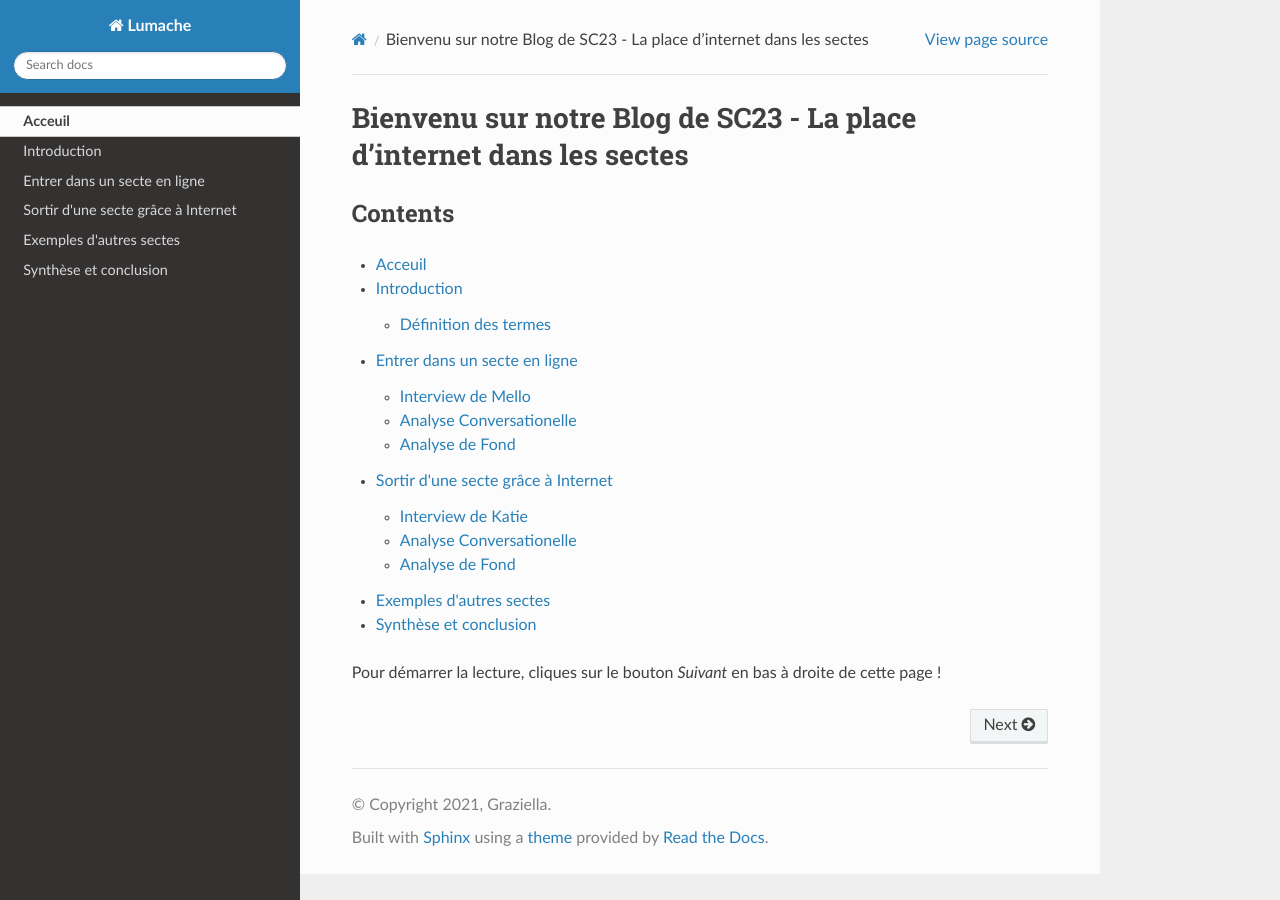
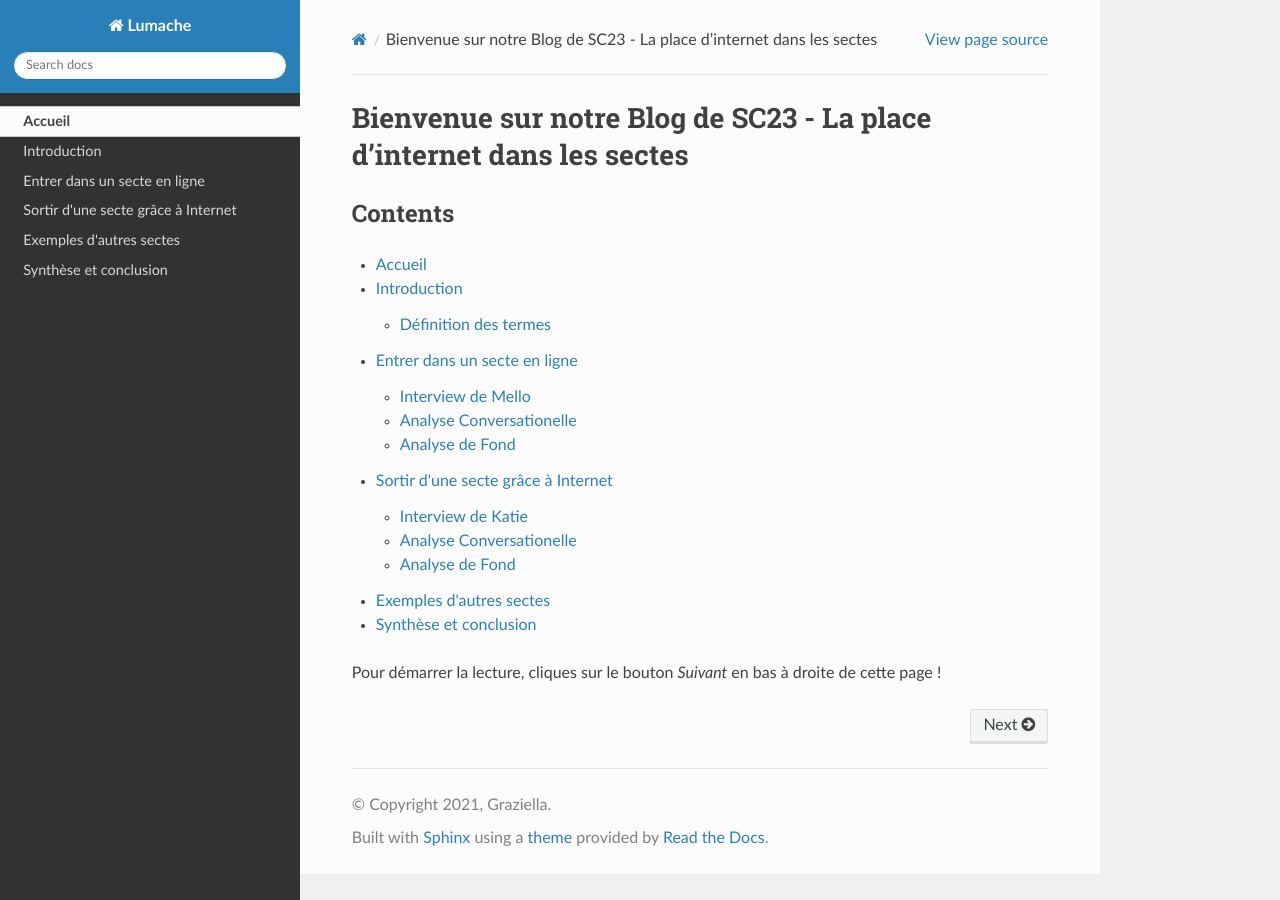
Before and after one commit to iceknith/SC23-quoicousectaire-website, a Sphinx documentation site: the page built from docs/source/index.rst, in a window 1280 px wide. Built offline with Sphinx 7.4.7 and the Read the Docs theme 3.1.0, drawn with Linux system fonts in a browser that asks for light colours.

Commit message:
some fixes

```diff
--- a/docs/source/index.rst
+++ b/docs/source/index.rst
@@ -1,4 +1,4 @@
-Bienvenu sur notre Blog de SC23 - La place d'internet dans les sectes
+Bienvenue sur notre Blog de SC23 - La place d'internet dans les sectes
 ===================================
 
 Contents
@@ -7,7 +7,7 @@ Contents
 .. toctree::
    :maxdepth: 2
 
-   Acceuil <self>
+   Accueil <self>
    Introduction <intro>
    Entrer dans un secte en ligne <mello>
    Sortir d'une secte grâce à Internet <katie>
```
Also changed, not shown: docs/source/mello.rst (+5 -5 lines).
